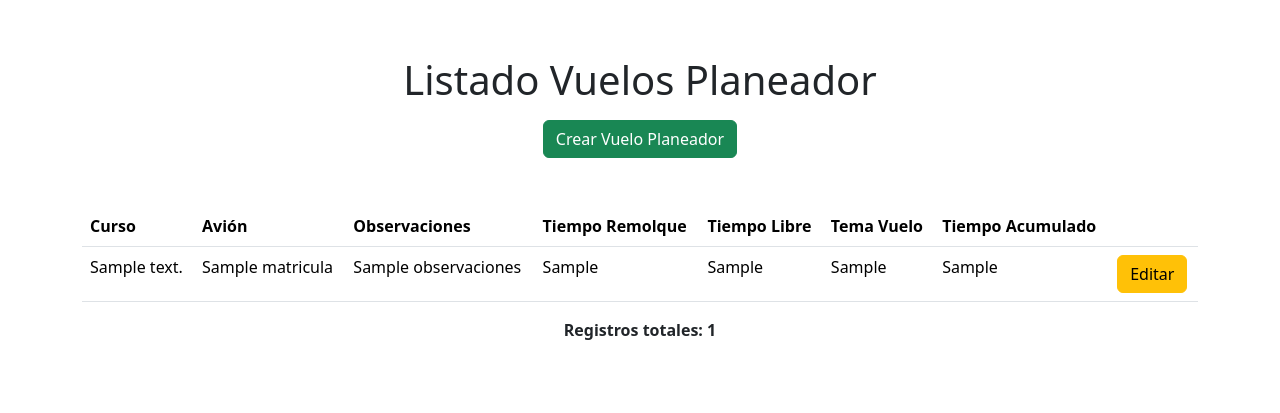
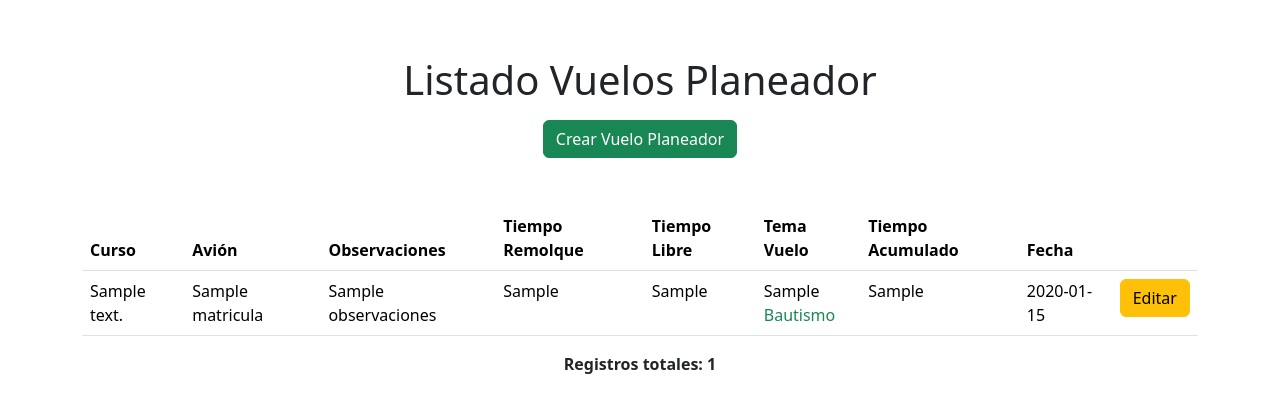
Before and after one commit to jsalazarudi/aeroclub, a Symfony app: template templates/vuelo_planeador/index.html.twig in a window 1280 px wide. Shown: the top 413 px of the page. Run offline with Twig, Linux system fonts and the light colour scheme; the template is opened without the code that fills it: most values are stand-ins (such as "Sample title", 1, 10 or a date in 2020); some libraries are stand-ins or nearby versions.

Commit message:
Fixes RF4

```diff
--- a/src/Controller/VueloMotorController.php
+++ b/src/Controller/VueloMotorController.php
@@ -96,7 +96,9 @@ class VueloMotorController extends AbstractController
 
         if ($form->isSubmitted() && $form->isValid()) {
 
-            $vueloMotor->getVuelo()->setEsVueloTuristico(false);
+            if (!$vueloMotor->getVuelo()->isEsVueloTuristico()) {
+                $vueloMotor->getVuelo()->setEsVueloTuristico(false);
+            }
 
             // Realizar validacion stock producto vuelos
             $productosCargados = $vueloMotor->getVuelo()->getProductoVuelos();
--- a/src/Controller/VueloPlaneadorController.php
+++ b/src/Controller/VueloPlaneadorController.php
@@ -98,7 +98,9 @@ class VueloPlaneadorController extends AbstractController
         $movimientosStocks = [];
         if ($form->isSubmitted() && $form->isValid()) {
 
-            $vueloPlaneador->getVuelo()->setEsVueloTuristico(false);
+            if (!$vueloPlaneador->getVuelo()->isEsVueloTuristico()) {
+                $vueloPlaneador->getVuelo()->setEsVueloTuristico(false);
+            }
 
             // Realizar movimiento stock si existen
             $productosCargados = $vueloPlaneador->getVuelo()->getProductoVuelos();
--- a/templates/tesorero/listado_vuelo_turisticos_motor.html.twig
+++ b/templates/tesorero/listado_vuelo_turisticos_motor.html.twig
@@ -36,6 +36,9 @@
                     Tipo Vuelo
                 </th>
                 <th>
+                    Fecha
+                </th>
+                <th>
                     Realizado por
                 </th>
             </thead>
@@ -61,6 +64,9 @@
                         {{ vuelo_motor.tipoVuelo }}
                     </td>
                     <td>
+                        {{ vuelo_motor.vuelo.fecha|date('Y-m-d') }}
+                    </td>
+                    <td>
                         {{ vuelo_motor.vuelo.reservaVuelo.reserva.usuario.nombre }} {{ vuelo_motor.vuelo.reservaVuelo.reserva.usuario.apellido }}
                     </td>
                 </tr>
--- a/templates/tesorero/listado_vuelo_turisticos_planeador.html.twig
+++ b/templates/tesorero/listado_vuelo_turisticos_planeador.html.twig
@@ -28,6 +28,9 @@
         <th>
             Realizado por
         </th>
+        <th>
+            Fecha
+        </th>
         </thead>
         <tbody>
         {% for vuelo_planeador in vuelos_planeador %}
@@ -47,6 +50,9 @@
             <td>
                 {{ vuelo_planeador.vuelo.reservaVuelo.reserva.usuario.nombre }} {{ vuelo_planeador.vuelo.reservaVuelo.reserva.usuario.apellido }}
             </td>
+            <td>
+                {{ vuelo_planeador.vuelo.fecha|date('Y-m-d') }}
+            </td>
         </tr>
         {% endfor %}
         </tbody>
--- a/templates/vuelo_motor/index.html.twig
+++ b/templates/vuelo_motor/index.html.twig
@@ -45,6 +45,9 @@
                 Tipo Vuelo
             </th>
             <th>
+                Fecha
+            </th>
+            <th>
 
             </th>
             </thead>
@@ -82,6 +85,9 @@
                         {% endif %}
                     </td>
                     <td>
+                        {{ vuelo_motor.vuelo.fecha|date('Y-m-d') }}
+                    </td>
+                    <td>
                         <a class="btn btn-warning" href="{{ path('app_vuelo_motor_edit', {'id': vuelo_motor.id}) }}">Editar</a>
                     </td>
                 </tr>
--- a/templates/vuelo_planeador/index.html.twig
+++ b/templates/vuelo_planeador/index.html.twig
@@ -36,6 +36,9 @@
                 Tiempo Acumulado
             </th>
             <th>
+                Fecha
+            </th>
+            <th>
 
             </th>
             </thead>
@@ -64,9 +67,16 @@
                         {{ vuelo_planeador.tiempoLibre }}
                     <td>
                         {{ vuelo_planeador.temaVuelo }}
+                        {% if vuelo_planeador.vuelo.esVueloTuristico %}
+                            <br>
+                            <span class="text-success">Bautismo</span>
+                        {% endif %}
                     </td>
                     <td>
                         {{ vuelo_planeador.tiempoAcumulado }}
+                    </td>
+                    <td>
+                        {{ vuelo_planeador.vuelo.fecha|date('Y-m-d') }}
                     </td>
                     <td>
                         <a class="btn btn-warning"
```
